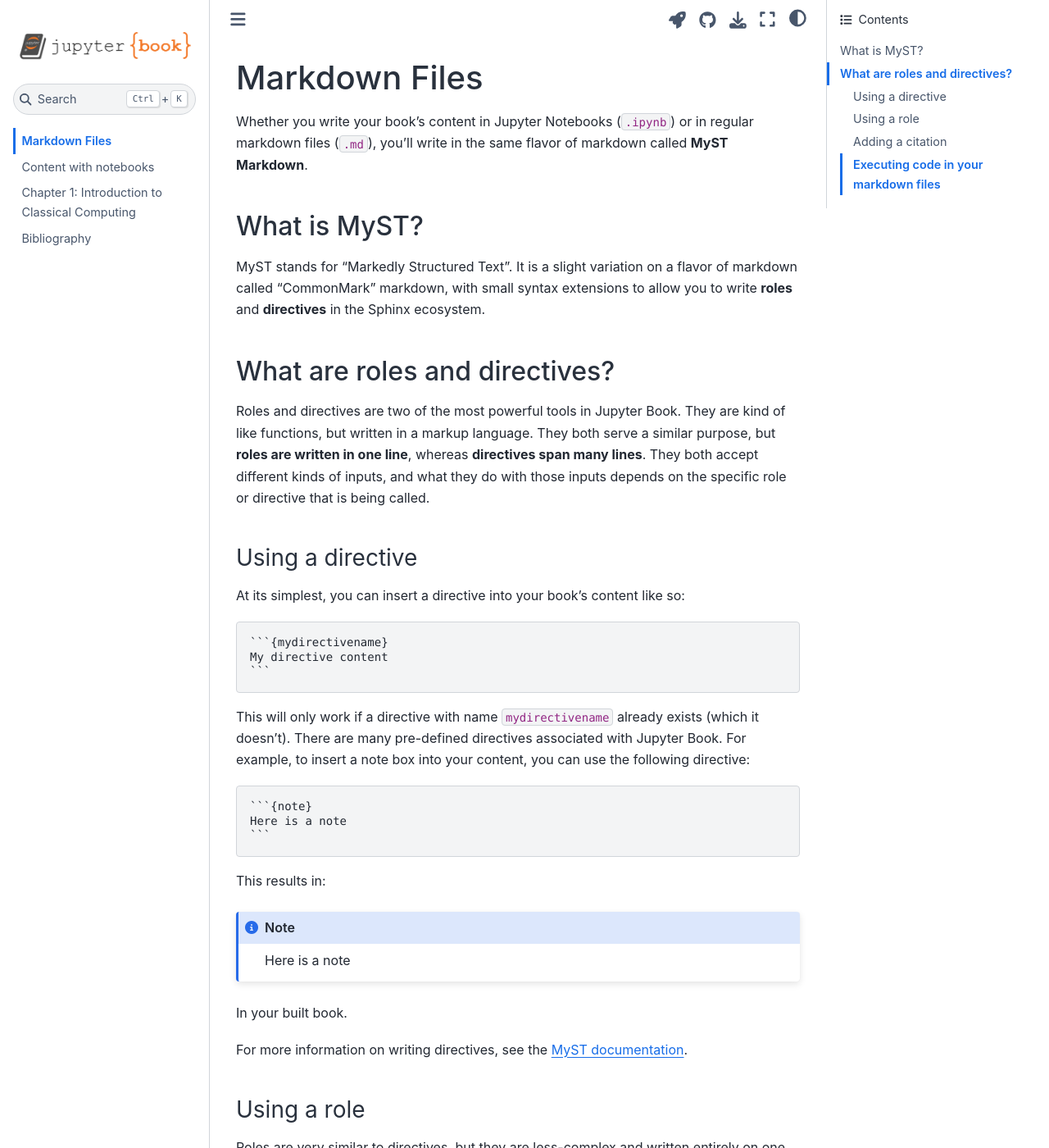
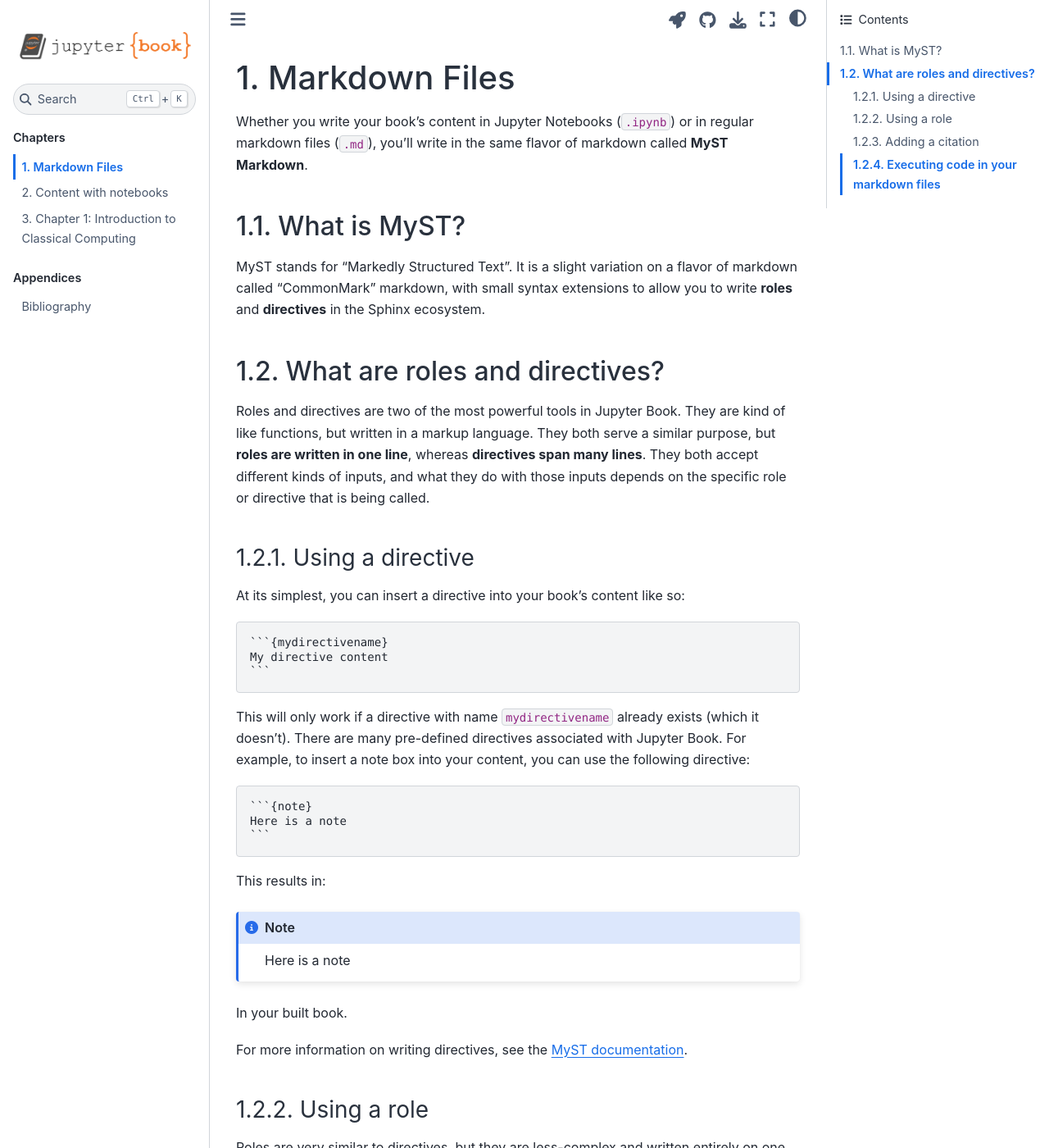
Before and after one commit to jaaborot/introduction-to-quantum-computing, a Jupyter Book: the page built from book/markdown.md, in a window 1280 px wide and 1400 px high. Shown: the whole window at 82% size. Built offline with Jupyter Book 1.0.4 settings and Sphinx 7.4.7 and the Sphinx Book theme 1.1.4, drawn with Linux system fonts in a browser that asks for light colours; cross-references to code outside the pages are shown as plain code; some of the changed lines change nothing that is shown.

Commit message:
Changed book format to by parts

```diff
--- a/_toc.yml
+++ b/_toc.yml
@@ -3,21 +3,21 @@
 
 format: jb-book
 root: index
-chapters:
-  - file: book/markdown
-  - file: book/notebooks
-  - file: book/chapter_1
-  - file: book/bibliography
+# chapters:
+#   - file: book/markdown
+#   - file: book/notebooks
+#   - file: book/bibliography
 
 # Or you organize the TOC by parts
 
-# parts:
-#   - caption: Chapters
-#     numbered: true
-#     maxdepth: 2
-#     chapters:
-#       - file: book/markdown
-#       - file: book/notebooks
-#   - caption: Appendices
-#     chapters:
-#       - file: book/bibliography
+parts:
+  - caption: Chapters
+    numbered: true
+    maxdepth: 2
+    chapters:
+      - file: book/markdown
+      - file: book/notebooks
+      - file: book/chapter_1
+  - caption: Appendices
+    chapters:
+      - file: book/bibliography
```
